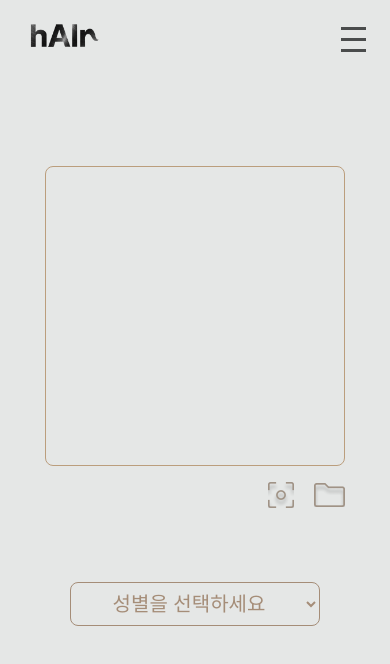
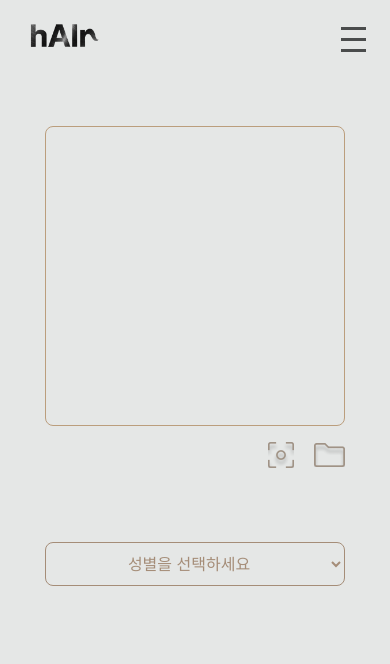
Before and after one commit to AnnSungHee/hAIr_React.JS, a React (Create React App) app: page /style-recommendation in a window 390 px wide. Shown: the top 664 px of the page. Built offline with nearby package versions, Linux system fonts and the light colour scheme; a web font is replaced by a local one.

Commit message:
add : [송가람] 헤더에 헤어추천페이지 경로 작성 및 반응형으로 수정

```diff
--- a/src/assets/styles/pages/StyleRecommendationPageStyle.css
+++ b/src/assets/styles/pages/StyleRecommendationPageStyle.css
@@ -1,5 +1,14 @@
+body, html {
+    margin: 0;
+    padding: 0;
+    width: 100%;
+    height: 100%;
+    overflow-x: hidden;
+}
+
 .ImageBoxComponentBox {
     width: 324px;
+    max-width: 100%;
 }
 
 select {
@@ -7,15 +16,20 @@ select {
     height: 44px;
     border-radius: 8px;
     border: 1px solid #A58D78;
-    font-size: 20px;
+    font-size: 16px;
     color: #A58D78;
     text-align: center;
     background-color: transparent;
+    max-width: 100%;
+    margin-bottom: 20px; /* 여백 추가 */
 }
 
 .selectBoxList {
     display: flex;
     gap: 40px;
+    flex-wrap: wrap;
+    justify-content: center;
+    width: 100%;
 }
 
 .imgSelectBoxContainer {
@@ -23,6 +37,7 @@ select {
     flex-direction: column;
     gap: 60px;
     align-items: center;
+    width: 100%;
 }
 
 .fullContainer {
@@ -31,6 +46,7 @@ select {
     align-items: center;
     gap: 120px;
     padding: 60px 0;
+    flex-wrap: wrap;
 }
 
 .modal {
@@ -58,6 +74,7 @@ select {
     justify-content: space-around; /* 이미지 간격 조절 */
     align-items: center;
     position: relative; /* 닫기 버튼을 우측 상단에 배치하기 위해 */
+    flex-wrap: wrap;
 
     & img {
         max-width: 150px; /* 이미지 크기 조절 */
@@ -84,8 +101,6 @@ select {
     cursor: pointer;
 }
 
-
-
 .simulation-button {
     display: block; /* 블록 요소로 설정 */
     width: 100px; /* 버튼 너비 */
@@ -106,3 +121,60 @@ select {
     color: #191919; /* 텍스트 색상 */
     border: 1px solid #191919;
 }
+
+@media (max-width: 768px) {
+    .fullContainer {
+        gap: 60px;
+        padding: 40px 0;
+        flex-direction: column;
+    }
+
+    .selectBoxList {
+        flex-direction: column;
+        gap: 20px;
+        width: 100%;
+        align-items: center;
+    }
+
+    select {
+        width: 300px;
+        font-size: 16px;
+    }
+
+    .simulation-button {
+        width: 80px;
+        padding: 8px;
+    }
+
+    .modal-content {
+        width: 90%;
+        flex-direction: column;
+    }
+}
+
+@media (max-width: 480px) {
+    .fullContainer {
+        gap: 30px;
+        padding: 20px 0;
+    }
+
+    .selectBoxList {
+        gap: 10px;
+    }
+
+    select {
+        width: 300px;
+        font-size: 16px;
+    }
+
+    .simulation-button {
+        width: 70px;
+        padding: 6px;
+        font-size: 14px;
+    }
+
+    .modal-content {
+        width: 95%;
+        padding: 10px;
+    }
+}
--- a/src/components/HeaderComponent.js
+++ b/src/components/HeaderComponent.js
@@ -65,7 +65,7 @@ const HeaderComponent = () => {
                     <li>
                         <Link
                             to="/style-recommendation"
-                            className={isActive('/mypage') ? 'selectedLink' : ''}
+                            className={isActive('/style-recommendation') ? 'selectedLink' : ''}
                         >
                             Recommendation
                         </Link>
@@ -121,7 +121,7 @@ const HeaderComponent = () => {
                 <li>
                         <Link
                             to="/style-recommendation"
-                            className={isActive('/mypage') ? 'selectedLink' : ''}
+                            className={isActive('/style-recommendation') ? 'selectedLink' : ''}
                         >
                             Recommendation
                         </Link>
```
